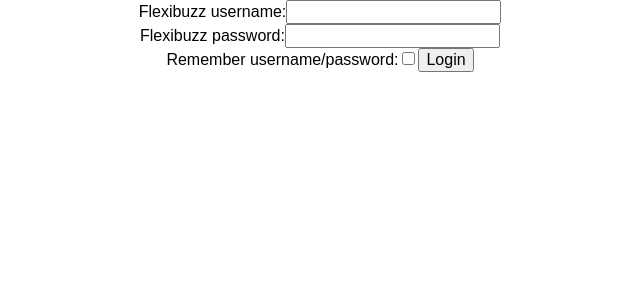
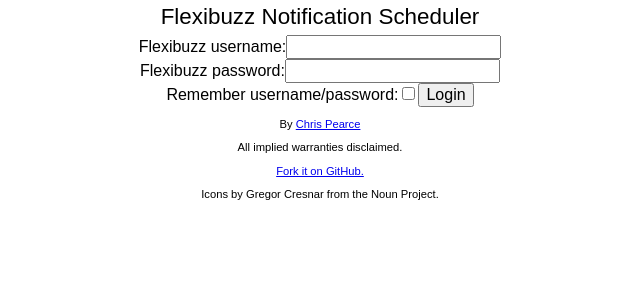
Before and after one commit to cpearce/flexibuzz, a React (Create React App) app: page / in a window 1280 px wide. Shown: the top 300 px of the page, without its empty margins (320-960 px from the left). Built offline with nearby package versions, Linux system fonts and the light colour scheme.

Commit message:
Added credits, title, and disclaimer on login page.

```diff
--- a/src/App.css
+++ b/src/App.css
@@ -131,6 +131,11 @@
   padding: .2em;
 }
 
+#login-title {
+  font-size: 1.4em;
+  padding: .2em;
+}
+
 .duplicateButton {
   cursor: pointer;
 }
@@ -150,3 +155,7 @@
   border: solid black 1px;
   padding: 0.5em;
 }
+
+.small {
+  font-size: .7em;
+}
--- a/src/App.js
+++ b/src/App.js
@@ -180,11 +180,20 @@
     if (!this.state.authenticated) {
       return (
         <div className="App">
+          <div id="login-title">
+            Flexibuzz Notification Scheduler
+          </div>
           <LoginBox
             login={this.login}
             logout={this.logout}
             authenticated={this.state.authenticated}
           />
+          <div class="small">
+            <p>By <a href="http://pearce.org.nz">Chris Pearce</a></p>
+            <p>All implied warranties disclaimed.</p>
+            <p><a href="https://github.com/cpearce/flexibuzz/">Fork it on GitHub.</a></p>
+            <p>Icons by Gregor Cresnar from the Noun Project.</p>
+          </div>
         </div>
       );
     }
```
